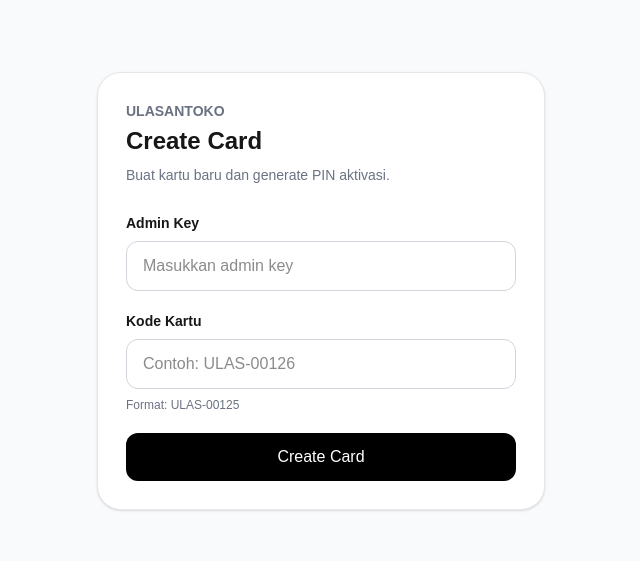
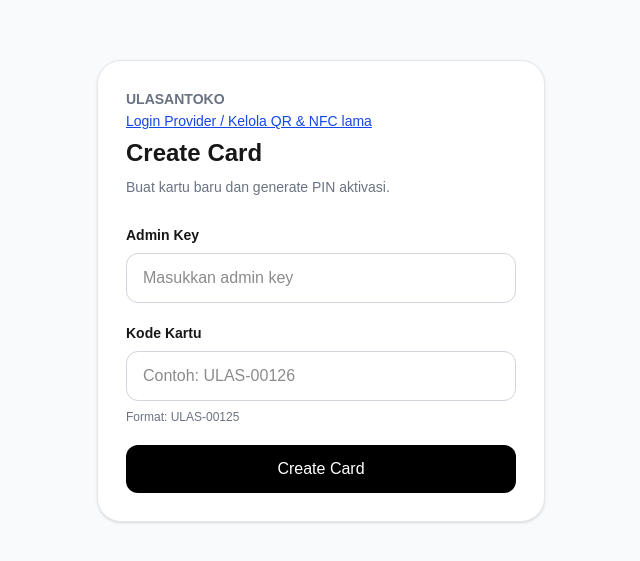
Before and after one commit to ulasantokogle-max/ulasantoko-review-card, a Next.js app: page /admin/cards in a window 1280 px wide. Shown: the part 109-670 px from the top of the page, without its empty margins (319-959 px from the left). Built offline with nearby package versions, Linux system fonts and the light colour scheme.

Commit message:
ui(v1): link Create Card to authenticated Provider tools

```diff
--- a/app/admin/cards/page.tsx
+++ b/app/admin/cards/page.tsx
@@ -123,6 +123,7 @@ setCardCode("");
             ULASANTOKO
           </p>
 
+          <a href="/admin/provider" className="text-sm text-blue-700 underline">Login Provider / Kelola QR & NFC lama</a>
           <h1 className="text-2xl font-bold mt-1">
             Create Card
           </h1>
```
